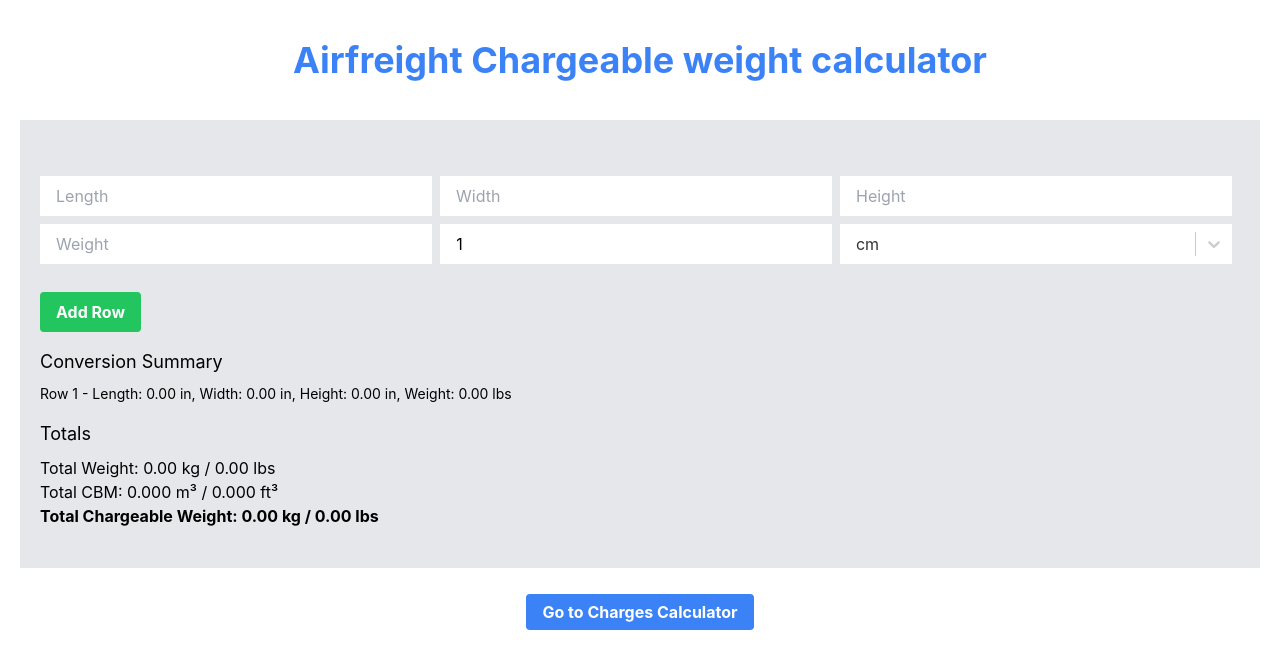
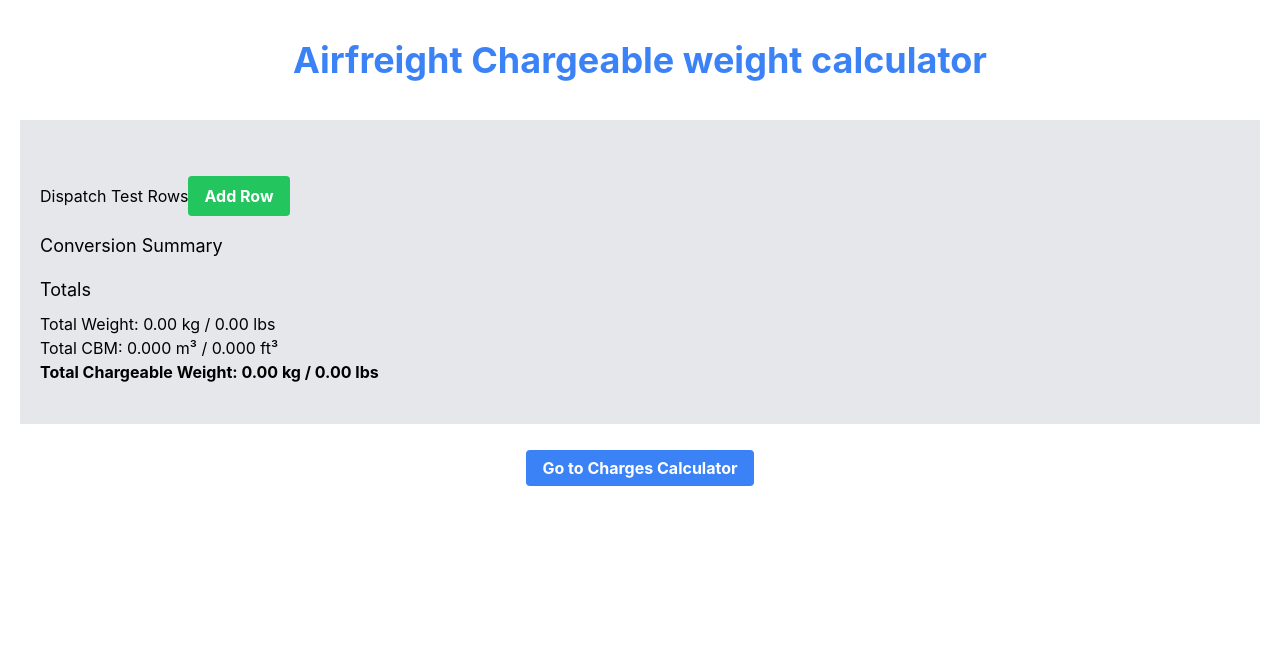
Before and after one commit to martinMr79/flyfrakt, a React (Create React App) app: page / in a window 1280 px wide. Shown: the top 668 px of the page. Built offline with nearby package versions, Linux system fonts and the light colour scheme.

Commit message:
redux state across pages work. Fix setRows

```diff
--- a/package.json
+++ b/package.json
@@ -16,6 +16,7 @@
     "react-scripts": "5.0.1",
     "react-select": "^5.8.0",
     "redux": "^5.0.1",
+    "redux-persist": "^6.0.0",
     "tailwindcss": "^3.3.3",
     "web-vitals": "^2.1.4"
   },
--- a/src/index.js
+++ b/src/index.js
@@ -4,16 +4,17 @@ import ReactDOM from 'react-dom/client';
 import './index.css';
 import App from './App';
 import { Provider } from 'react-redux';
-import store from './store';
+import { store, persistor } from './store';
+import { PersistGate } from 'redux-persist/integration/react';
 import reportWebVitals from './reportWebVitals';
 
 const root = ReactDOM.createRoot(document.getElementById('root'));
 root.render(
-  <React.StrictMode>
-    <Provider store={store}> {/* Wrap your App component with the Provider */}
+  <Provider store={store}>
+    <PersistGate loading={null} persistor={persistor}>
       <App />
-    </Provider>
-  </React.StrictMode>
+    </PersistGate>
+  </Provider>,
 );
 
 reportWebVitals();
--- a/src/pages/volumeWeightCalculator/index.jsx
+++ b/src/pages/volumeWeightCalculator/index.jsx
@@ -1,28 +1,26 @@
-import React, { useState, useEffect, useCallback } from 'react';
+import React, { useState, useEffect, useCallback } from 'react'
 import Select from 'react-select';
 import { Link } from 'react-router-dom';
-import { useDispatch } from 'react-redux';
-import { setChargeableWeight, setTotalCBM, setTotalWeight } from '../../slices/volumeWeightCalculator';
+import { useSelector, useDispatch } from 'react-redux';
+// eslint-disable-next-line no-unused-vars
+import { setChargeableWeight, setTotalCBM, setTotalWeight, setRows } from '../../slices/volumeWeightCalculator';
 
 function CustomGrid() {
 
-  const [rows, setRows] = useState([
-    {
-      length: '',
-      width: '',
-      height: '',
-      weight: '',
-      quantity: 1,
-      unit: 'cm',
-      volume: '',
-    },
-  ]);
-
   const dispatch = useDispatch();
+  const rowsFromRedux = useSelector(state => state.volumeWeightCalculator.rows);
+  const [localRows, setLocalRows] = useState(rowsFromRedux || []);
 
 
 
 
+  useEffect(() => {
+    setRows(rowsFromRedux);
+    console.log(setRows)
+  }, [rowsFromRedux]);
+
+
+  console.log(setRows)
   const reactSelectCustomStyles = {
     control: (provided, state) => ({
       ...provided,
@@ -65,7 +63,7 @@ function CustomGrid() {
   const convertLbsToKg = (lbs) => (lbs / 2.20462).toFixed(2);
 
   const generateConversionSummary = () => {
-    return rows.map((row, index) => ({
+    return localRows.map((row, index) => ({
       lengthConversion:
         row.unit === 'cm'
           ? convertCmToInches(row.length) + ' in'
@@ -98,46 +96,43 @@ function CustomGrid() {
   const handleInputChange = (index, field, value) => {
     const newValue = field !== 'unit' && value < 0 ? 0 : value;
 
-    setRows(
-      rows.map((row, idx) => {
-        if (idx === index) {
-          const updatedRow = { ...row, [field]: newValue };
-          if (
-            field === 'length' ||
-            field === 'width' ||
-            field === 'height' ||
-            field === 'quantity' ||
-            field === 'unit'
-          ) {
-            updatedRow.volume = calculateVolume(
-              updatedRow.length,
-              updatedRow.width,
-              updatedRow.height,
-              updatedRow.quantity,
-              updatedRow.unit
+    const updatedRows = localRows.map((row, idx) =>
+      idx === index
+        ? {
+            ...row,
+            [field]: newValue,
+            volume: field === 'length' || field === 'width' || field === 'height' || field === 'quantity' || field === 'unit'
+              ? calculateVolume(
+                  row.length,
+                  row.width,
+                  row.height,
+                  row.quantity,
+                  row.unit
+                )
+              : row.volume,
+          }
+        : row
     );
-          }
-          return updatedRow;
-        }
-        return row;
-      }),
-      // Once state is updated, call this to update Redux store
-      () => calculateChargeableWeightAndUpdateRedux()
-    );
+
+    setLocalRows(updatedRows);
+    dispatch(setRows(localRows));
+    calculateChargeableWeightAndUpdateRedux();
   };
 
+
+
   const calculateTotalWeight = useCallback(() => {
-    return rows
+    return localRows
       .reduce(
         (total, row) => total + parseFloat(row.weight || 0) * row.quantity,
         0
       )
       .toFixed(2);
-  }, [rows])
+  }, [localRows])
 
   const calculateTotalVolume = useCallback(() => {
-    return rows.reduce((total, row) => total + parseFloat(row.volume || 0), 0).toFixed(3);
-  }, [rows]);
+    return localRows.reduce((total, row) => total + parseFloat(row.volume || 0), 0).toFixed(3);
+  }, [localRows]);
 
 
   const calculateChargeableWeight = useCallback(() => {
@@ -147,9 +142,7 @@ function CustomGrid() {
 
 
   const addRow = () => {
-    setRows([
-      ...rows,
-      {
+    const newRow = {
       length: '',
       width: '',
       height: '',
@@ -157,12 +150,35 @@ function CustomGrid() {
       quantity: 1,
       unit: 'cm',
       volume: '',
-      },
-    ]);
+    };
+    const newRows = [...localRows, newRow];
+    setRows(newRows); // Update local state
+    console.log('Dispatching setRows with payload:', newRows);
+    dispatch(setRows(newRows)); // Dispatch action to update Redux store
   };
 
+  useEffect(() => {
+    setRows(rowsFromRedux);
+  }, [rowsFromRedux]);
+
+
+
 const removeRow = (index) => {
-    setRows(rows.filter((_, idx) => idx !== index));
+  const newRows = localRows.filter((_, idx) => idx !== index);
+  setRows(newRows); // Update local state
+  console.log('Dispatching setRows with payload:', newRows);
+  dispatch(setRows(newRows)); // Update Redux store
+};
+
+  // Temporary function for testing
+  const dispatchTestRows = () => {
+    const testRows = [
+      { length: '10', width: '20', height: '30', weight: '40', quantity: 1, unit: 'cm', volume: '0.006' },
+      // Add more test rows as needed
+    ];
+
+    console.log('Dispatching setRows with test payload:', testRows);
+    dispatch(setRows(testRows));
   };
 
   const convertCubicMetersToCubicFeet = (cubicMeters) =>
@@ -183,7 +199,7 @@ function CustomGrid() {
     dispatch(setTotalCBM(totalVolume));
     dispatch(setTotalWeight(totalWeight));
     dispatch(setChargeableWeight(chargeableWeight));
-  }, [rows, dispatch, calculateTotalVolume, calculateTotalWeight, calculateChargeableWeight]);
+  }, [localRows, dispatch, calculateTotalVolume, calculateTotalWeight, calculateChargeableWeight]);
 
   return (
     <div className="mx-auto max-w-screen-xl px-5 py-10 flex flex-col items-center">
@@ -191,7 +207,7 @@ function CustomGrid() {
         Airfreight Chargeable weight calculator
       </h1>
       <div className="bg-gray-200 w-full px-5 py-10">
-        {rows.map((row, idx) => (
+        {localRows.map((row, idx) => (
           <div key={idx} className="flex items-center mb-3">
             <div className="flex flex-col flex-grow mr-2">
               <div className="flex mb-2 space-x-2  mt-4">
@@ -263,7 +279,7 @@ function CustomGrid() {
               <div className="flex justify-between text-sm text-gray-600"></div>
             </div>
             {/* Delete Icon */}
-            {rows.length > 1 && (
+            {localRows.length > 1 && (
               <img
                 src="/icons/delete_icon.svg"
                 alt="Delete"
@@ -273,6 +289,9 @@ function CustomGrid() {
             )}
           </div>
         ))}
+
+              {/* Temporary button for dispatching test rows */}
+        <button onClick={dispatchTestRows}>Dispatch Test Rows</button>
 
         <button
           onClick={addRow}
--- a/src/slices/volumeWeightCalculator.js
+++ b/src/slices/volumeWeightCalculator.js
@@ -1,5 +1,4 @@
 // src/slices/volumeWeightCalculator.js
-
 import { createSlice } from '@reduxjs/toolkit';
 
 export const volumeWeightCalculatorSlice = createSlice({
@@ -8,8 +7,12 @@ export const volumeWeightCalculatorSlice = createSlice({
     totalWeight: 0,
     chargeableWeight: 0,
     totalCBM: 0,
+    rows: [], // Initialize rows as an empty array
   },
   reducers: {
+    setRows: (state, action) => {
+      state.rows = action.payload;
+    },
     setTotalWeight: (state, action) => {
       state.totalWeight = action.payload;
     },
@@ -19,13 +22,21 @@ export const volumeWeightCalculatorSlice = createSlice({
     setTotalCBM: (state, action) => {
       state.totalCBM = action.payload;
     },
+
   },
 });
+
+export const setRows = (rows) => {
+  return {
+    type: 'volumeWeightCalculator/setRows',
+    payload: rows,
+  };
+};
 
 export const {
   setTotalWeight,
   setChargeableWeight,
-  setTotalCBM
+  setTotalCBM,
 } = volumeWeightCalculatorSlice.actions;
 
 export default volumeWeightCalculatorSlice.reducer;
--- a/src/store.js
+++ b/src/store.js
@@ -1,11 +1,34 @@
 // src/store.js
-import { configureStore } from '@reduxjs/toolkit';
+// eslint-disable-next-line no-unused-vars
+import { configureStore, getDefaultMiddleware } from '@reduxjs/toolkit';
+import storage from 'redux-persist/lib/storage';
+import { combineReducers } from 'redux';
+import { persistStore, persistReducer } from 'redux-persist';
+import autoMergeLevel1 from 'redux-persist/lib/stateReconciler/autoMergeLevel1';
 import volumeWeightCalculatorReducer from './slices/volumeWeightCalculator';
 
-const store = configureStore({
-  reducer: {
-    volumeWeightCalculator: volumeWeightCalculatorReducer,
-  },
+const persistConfig = {
+  key: 'root',
+  storage,
+  stateReconciler: autoMergeLevel1,
+};
+
+const rootReducer = combineReducers({
+  volumeWeightCalculator: volumeWeightCalculatorReducer,
+  // Add other reducers here if any
 });
 
-export default store;
+const persistedReducer = persistReducer(persistConfig, rootReducer);
+
+export const store = configureStore({
+  reducer: persistedReducer,
+  middleware: (getDefaultMiddleware) =>
+    getDefaultMiddleware({
+      serializableCheck: {
+        // Ignore these action types in the serializability check
+        ignoredActions: ['persist/PERSIST', 'persist/REHYDRATE', 'persist/PURGE'],
+      },
+    }),
+});
+
+export const persistor = persistStore(store);
```
Also changed, not shown: 1 other file (tests, documents, lock files or other folders). Lines whose indentation alone changed are shown as unchanged.
